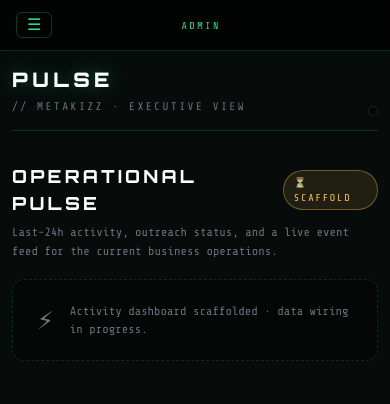
After one commit to MetakizzProject/metakizz-unplug, a Python web app: template app/templates/admin_pulse/activity.html in a window 390 px wide. The commit adds this page. Shown: the top 404 px of the page. Run offline with Jinja, Linux system fonts and the light colour scheme; the template is opened without the code that fills it, so the values that code supplies are empty; some libraries are stand-ins or nearby versions; some web fonts are replaced.

Commit message:
Pulse iter 1: scaffold /admin/pulse — executive dashboard module
Bootstraps a parallel admin section at /admin/pulse with a curated
information architecture: 4 dedicated pages (acquisition, conversion,
revenue, activity) replacing the 5+ overlapping legacy dashboards.
Everything legacy is untouched and keeps working — Pulse coexists,
gets promoted later if Alvaro adopts it.

Shipped:
  - New blueprint app/routes/admin_pulse.py (session auth + static
    bypass + 4 placeholder routes + activity.json polling endpoint)
  - Shared shell app/templates/admin_pulse/_base.html (header + tab
    sub-nav, extends admin_base.html so sidebar/auth/assets reuse)
  - Placeholder pages for all 4 sections with "Scaffold" status pill
  - Data-layer stubs in app/services/pulse_aggregations.py with
    return-shape docstrings concrete enough that future iterations
    can implement without re-reading templates
  - Scoped CSS at app/static/css/pulse.css under .pulse-shell — no
    leakage to legacy admin
  - Chart.js dark theme + helpers in app/static/js/pulse_charts.js
  - Sidebar link ◉ Pulse added to admin_base.html
  - Blueprint registered in app/app.py

Reviews this iteration (UX critic + frontend critic agents): both
caught real issues — mobile nav overflow risk, empty-state
ambiguity, missing static-file bypass in auth before_request. All
three blockers fixed in this commit.

Co-Authored-By: Claude Opus 4.7 (1M context) <noreply@anthropic.com>

```diff
--- a/app/app.py
+++ b/app/app.py
@@ -314,6 +314,7 @@ def create_app():
     from app.routes.dashboard import dashboard_bp
     from app.routes.leaderboard import leaderboard_bp
     from app.routes.admin import admin_bp
+    from app.routes.admin_pulse import admin_pulse_bp
     from app.routes.webhook import webhook_bp
     from app.routes.cron import cron_bp
     from app.routes.reservation import reservation_bp
@@ -326,6 +327,7 @@ def create_app():
     app.register_blueprint(dashboard_bp)
     app.register_blueprint(leaderboard_bp)
     app.register_blueprint(admin_bp)
+    app.register_blueprint(admin_pulse_bp)
     app.register_blueprint(webhook_bp)
     app.register_blueprint(cron_bp)
     app.register_blueprint(reservation_bp)
--- /dev/null
+++ b/app/static/css/pulse.css
@@ -0,0 +1,274 @@
+/* ============================================================
+   PULSE — executive dashboard styles
+   Layered on top of admin_base.html. Reuses brand tokens
+   (verde MetaKizz #2EDB99, Orbitron, Share Tech Mono, dark bg).
+   Tokens here are scoped to .pulse-shell so they never leak.
+   ============================================================ */
+
+.pulse-shell {
+  --pulse-bg: #050a08;
+  --pulse-fg: #E8F0EC;
+  --pulse-muted: #6B7280;
+  --pulse-border: rgba(46, 219, 153, 0.18);
+  --pulse-border-strong: rgba(46, 219, 153, 0.42);
+  --pulse-accent: #2EDB99;
+  --pulse-accent-soft: rgba(46, 219, 153, 0.10);
+  --pulse-card-bg: rgba(0, 0, 0, 0.40);
+  --pulse-card-bg-hover: rgba(46, 219, 153, 0.04);
+
+  /* Bucket accents — same hex as temperature.py:BUCKET_LABELS */
+  --pulse-burning: #DC2626;
+  --pulse-hot: #F97316;
+  --pulse-warm: #FFC857;
+  --pulse-cool: #60A5FA;
+  --pulse-cold: #6B7280;
+  --pulse-customer: #A78BFA;
+
+  padding: 20px 24px 48px;
+  max-width: 1480px;
+  margin: 0 auto;
+  color: var(--pulse-fg);
+}
+
+/* ── Header ─────────────────────────────────────────────────── */
+.pulse-header {
+  display: flex;
+  align-items: flex-end;
+  justify-content: space-between;
+  flex-wrap: wrap;
+  gap: 18px;
+  padding-bottom: 14px;
+  border-bottom: 1px solid var(--pulse-border);
+  margin-bottom: 24px;
+}
+
+.pulse-header-titles {
+  display: flex;
+  flex-direction: column;
+  gap: 4px;
+}
+
+.pulse-h1 {
+  font-family: 'Orbitron', sans-serif;
+  font-weight: 900;
+  font-size: 26px;
+  letter-spacing: 0.30em;
+  color: #fff;
+  text-shadow: 0 0 18px rgba(46, 219, 153, 0.35);
+  margin: 0;
+}
+
+.pulse-subtitle {
+  font-family: 'Share Tech Mono', monospace;
+  font-size: 11px;
+  letter-spacing: 0.22em;
+  text-transform: uppercase;
+  color: var(--pulse-muted);
+  margin: 0;
+}
+
+/* ── Sub-nav ────────────────────────────────────────────────── */
+.pulse-subnav {
+  display: flex;
+  gap: 4px;
+  flex-wrap: wrap;
+  background: rgba(0, 0, 0, 0.5);
+  border: 1px solid var(--pulse-border);
+  padding: 4px;
+  border-radius: 10px;
+}
+
+.pulse-tab {
+  display: inline-flex;
+  align-items: center;
+  gap: 8px;
+  padding: 8px 14px;
+  font-family: 'Share Tech Mono', monospace;
+  font-size: 11px;
+  letter-spacing: 0.15em;
+  text-transform: uppercase;
+  color: #9CA3AF;
+  text-decoration: none;
+  border-radius: 6px;
+  transition: all 140ms ease;
+}
+
+.pulse-tab:hover {
+  color: #fff;
+  background: var(--pulse-accent-soft);
+}
+
+.pulse-tab.active {
+  color: #000;
+  background: var(--pulse-accent);
+  box-shadow: 0 0 16px rgba(46, 219, 153, 0.45);
+}
+
+.pulse-tab-emoji {
+  font-size: 13px;
+  line-height: 1;
+}
+
+/* ── Main content slot ──────────────────────────────────────── */
+.pulse-main {
+  display: flex;
+  flex-direction: column;
+  gap: 24px;
+}
+
+/* ── Section headings (inside a page) ──────────────────────── */
+.pulse-section-h2 {
+  font-family: 'Orbitron', sans-serif;
+  font-weight: 800;
+  font-size: 18px;
+  letter-spacing: 0.18em;
+  color: #fff;
+  margin: 0 0 6px;
+  text-transform: uppercase;
+}
+
+.pulse-section-lead {
+  font-family: 'Share Tech Mono', monospace;
+  font-size: 12px;
+  line-height: 1.6;
+  color: var(--pulse-muted);
+  max-width: 70ch;
+  margin: 0 0 18px;
+}
+
+/* ── Placeholder (used during scaffold; deleted as pages fill) */
+.pulse-placeholder {
+  padding: 8px 0;
+}
+
+.pulse-empty-card {
+  display: flex;
+  align-items: center;
+  gap: 16px;
+  background: var(--pulse-card-bg);
+  border: 1px dashed var(--pulse-border);
+  border-radius: 12px;
+  padding: 22px 24px;
+  color: var(--pulse-muted);
+  font-family: 'Share Tech Mono', monospace;
+  font-size: 12px;
+}
+
+.pulse-empty-icon {
+  font-size: 28px;
+  line-height: 1;
+}
+
+/* ── KPI primitive (will be used heavily in next iterations) ── */
+.pulse-kpi-grid {
+  display: grid;
+  grid-template-columns: repeat(auto-fit, minmax(180px, 1fr));
+  gap: 12px;
+}
+
+.pulse-kpi {
+  background: var(--pulse-card-bg);
+  border: 1px solid var(--pulse-border);
+  border-radius: 10px;
+  padding: 16px 18px;
+  display: flex;
+  flex-direction: column;
+  gap: 6px;
+  min-height: 92px;
+  transition: border-color 140ms ease, transform 140ms ease;
+}
+
+.pulse-kpi:hover {
+  border-color: var(--pulse-border-strong);
+  transform: translateY(-1px);
+}
+
+.pulse-kpi-label {
+  font-family: 'Share Tech Mono', monospace;
+  font-size: 10px;
+  letter-spacing: 0.20em;
+  text-transform: uppercase;
+  color: var(--pulse-muted);
+}
+
+.pulse-kpi-value {
+  font-family: 'Orbitron', sans-serif;
+  font-weight: 800;
+  font-size: 28px;
+  letter-spacing: 0.02em;
+  color: #fff;
+  line-height: 1.1;
+}
+
+.pulse-kpi-delta {
+  font-family: 'Share Tech Mono', monospace;
+  font-size: 11px;
+  letter-spacing: 0.05em;
+  color: var(--pulse-muted);
+}
+
+.pulse-kpi-delta.up { color: var(--pulse-accent); }
+.pulse-kpi-delta.down { color: var(--pulse-burning); }
+
+/* ── Generic card primitive ─────────────────────────────────── */
+.pulse-card {
+  background: var(--pulse-card-bg);
+  border: 1px solid var(--pulse-border);
+  border-radius: 12px;
+  padding: 20px;
+}
+
+.pulse-card-title {
+  font-family: 'Share Tech Mono', monospace;
+  font-size: 10px;
+  letter-spacing: 0.25em;
+  text-transform: uppercase;
+  color: var(--pulse-muted);
+  margin: 0 0 14px;
+}
+
+/* ── Status pill (used for "scaffold" / "draft" / "live" states) ─ */
+.pulse-status-pill {
+  display: inline-flex;
+  align-items: center;
+  gap: 6px;
+  padding: 4px 10px;
+  border-radius: 99px;
+  background: rgba(255, 200, 87, 0.10);
+  border: 1px solid rgba(255, 200, 87, 0.35);
+  color: var(--pulse-warm);
+  font-family: 'Share Tech Mono', monospace;
+  font-size: 10px;
+  letter-spacing: 0.18em;
+  text-transform: uppercase;
+}
+
+.pulse-status-pill.live {
+  background: rgba(46, 219, 153, 0.10);
+  border-color: var(--pulse-border-strong);
+  color: var(--pulse-accent);
+}
+
+/* ── Responsive ─────────────────────────────────────────────── */
+@media (max-width: 720px) {
+  /* Below 720px the sub-nav stacks to a single horizontal scroll row
+     so labels are never truncated. Less elegant than wrap, but reliable
+     even when we add 5+ tabs in future iterations. */
+  .pulse-subnav {
+    overflow-x: auto;
+    flex-wrap: nowrap;
+    -webkit-overflow-scrolling: touch;
+    scrollbar-width: thin;
+  }
+  .pulse-tab {
+    flex: 0 0 auto;
+    white-space: nowrap;
+  }
+}
+
+@media (max-width: 640px) {
+  .pulse-shell { padding: 14px 12px 36px; }
+  .pulse-h1 { font-size: 20px; letter-spacing: 0.22em; }
+  .pulse-kpi-value { font-size: 24px; }
+  .pulse-header { gap: 12px; }
+}
--- a/app/templates/admin_base.html
+++ b/app/templates/admin_base.html
@@ -21,6 +21,10 @@
 
         <nav class="admin-nav">
             {% set active = active_section or '' %}
+            <a href="{{ url_for('admin_pulse.index') }}" class="admin-nav-link {{ 'active' if active == 'pulse' }}" title="Curated executive dashboard">
+                <span class="nav-icon">◉</span>
+                <span class="nav-label">Pulse</span>
+            </a>
             <a href="{{ url_for('admin.index') }}" class="admin-nav-link {{ 'active' if active == 'overview' }}">
                 <span class="nav-icon">▌</span>
                 <span class="nav-label">Overview</span>
--- /dev/null
+++ b/app/templates/admin_pulse/_base.html
@@ -0,0 +1,33 @@
+{% extends "admin_base.html" %}
+
+{# Common shell for every Pulse page: sub-nav strip + content slot.
+   Child templates override {% block pulse_content %} only — the sub-nav
+   stays consistent across the section. #}
+
+{% block admin_content %}
+<link rel="stylesheet" href="{{ url_for('static', filename='css/pulse.css') }}">
+
+<div class="pulse-shell">
+  <header class="pulse-header">
+    <div class="pulse-header-titles">
+      <h1 class="pulse-h1">PULSE</h1>
+      <p class="pulse-subtitle">// {{ page_title or 'MetaKizz' }} · executive view</p>
+    </div>
+    <nav class="pulse-subnav" role="tablist">
+      {% for key, label, emoji in pulse_pages %}
+        <a href="{{ url_for('admin_pulse.' + key) }}"
+           class="pulse-tab{% if pulse_active == key %} active{% endif %}"
+           role="tab"
+           aria-selected="{{ 'true' if pulse_active == key else 'false' }}">
+          <span class="pulse-tab-emoji">{{ emoji }}</span>
+          <span class="pulse-tab-label">{{ label }}</span>
+        </a>
+      {% endfor %}
+    </nav>
+  </header>
+
+  <main class="pulse-main" id="pulse-main">
+    {% block pulse_content %}{% endblock %}
+  </main>
+</div>
+{% endblock %}
--- /dev/null
+++ b/app/templates/admin_pulse/activity.html
@@ -0,0 +1,18 @@
+{% extends "admin_pulse/_base.html" %}
+
+{% block pulse_content %}
+<section class="pulse-placeholder" data-pulse-section="activity">
+  <div style="display:flex;align-items:center;gap:10px;margin-bottom:6px;">
+    <h2 class="pulse-section-h2" style="margin:0;">Operational pulse</h2>
+    <span class="pulse-status-pill">⏳ Scaffold</span>
+  </div>
+  <p class="pulse-section-lead">
+    Last-24h activity, outreach status, and a live event feed for the
+    current business operations.
+  </p>
+  <div class="pulse-empty-card">
+    <span class="pulse-empty-icon">⚡</span>
+    <p>Activity dashboard scaffolded · data wiring in progress.</p>
+  </div>
+</section>
+{% endblock %}
```
Also changed, not shown: app/routes/admin_pulse.py (added, +119 -0 lines), app/services/pulse_aggregations.py (added, +85 -0 lines), app/static/js/pulse_charts.js (added, +57 -0 lines), app/templates/admin_pulse/acquisition.html (added, +18 -0 lines), app/templates/admin_pulse/conversion.html (added, +18 -0 lines), app/templates/admin_pulse/revenue.html (added, +18 -0 lines).
